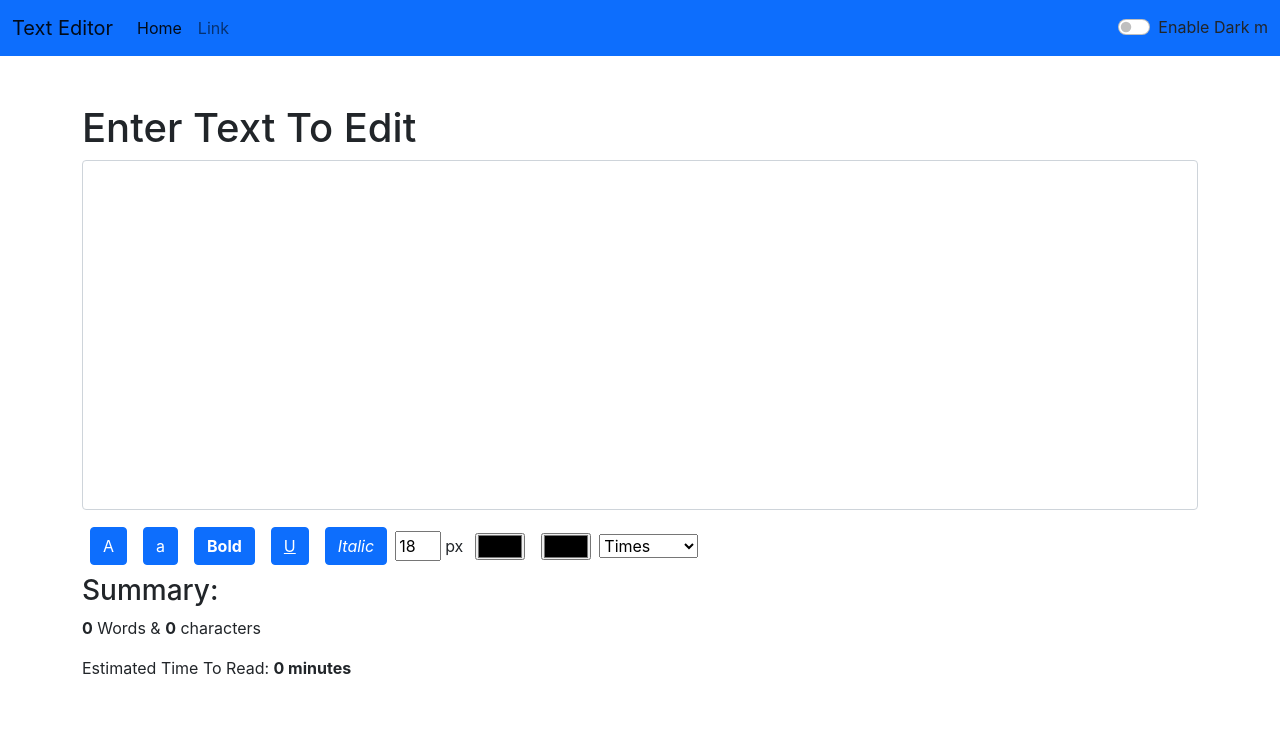
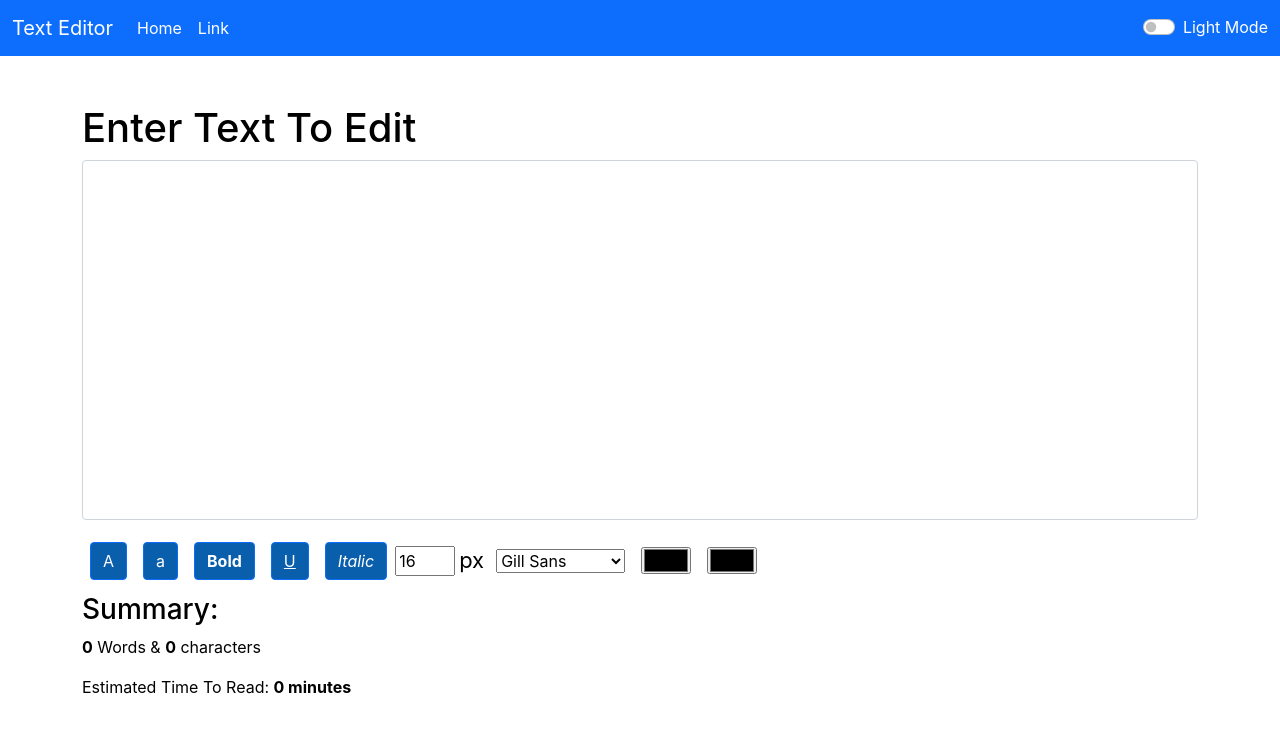
Before and after one commit to bijayrauniyar0/text_editor, a React (Create React App) app: page / in a window 1280 px wide. Shown: the top 732 px of the page. Built offline with nearby package versions, Linux system fonts and the light colour scheme.

Commit message:
dark mode

```diff
--- a/src/App.js
+++ b/src/App.js
@@ -7,19 +7,22 @@ function App() {
 
 const [mode, setMode] = useState('primary')
 
-  function toggleMode(){
+const toggleMode = () => {
   if(mode === 'primary'){
     setMode('dark')
+    document.body.style.backgroundColor = 'black'
   }else{
     setMode('primary')
+    document.body.style.backgroundColor = 'white'
   }
 }
 
+
   return (
    <>
-    <Navbar mode={mode} toggleMode = {toggleMode}/>
+    <Navbar mode={mode} toggleMode={toggleMode}/>
     <div className="container my-5">
-      <Editor/>
+      <Editor mode={mode}/>
     </div>
    </>
   );
--- a/src/components/Editor.css
+++ b/src/components/Editor.css
@@ -7,18 +7,10 @@
 
 }
 .text-editor.italic{
+    font-style: italic;
 
-    font-style: italic;
 }
-.font-size-input{
-    width: 46px;
+.text-bold.active,.underline-text.active,.italic-text.active{
+    background-color: rgb(7, 14, 119);
+
 }
-.text-bold.active{
-    background-color: rgb(0, 0, 156);
-}
-.underline-text.active{
-    background-color: rgb(0, 0, 156);
-}
-.italic-text.active{
-    background-color: rgb(0, 0, 156);
-}
--- a/src/components/Editor.js
+++ b/src/components/Editor.js
@@ -1,19 +1,22 @@
 import React, {useState} from 'react'
 import './Editor.css'
 
-export default function Editor() {
-    const[fontStyle, setFontStyle] = useState('')
+export default function Editor(props) {
     const [text, setText] = useState('')
     const [color, setColor] = useState('')
     const [bgColor, setBgColor] = useState('#fff')
-    const [fontSize, setFontSize] = useState('18')
+    const [fontSize, setFontSize] = useState(16)
+    const [fontFamily, setFontFamily] = useState('Gill Sans')
+
+    function handleFontFamily(event){
+        setFontFamily(event.target.value)
+    }
+
     function handleChange(event) {
         setText(event.target.value)
     }
-    function handleFontChange(event) {
-        let fontSize = event.target.value
-        console.log(fontSize)
-        setFontSize(fontSize)
+    function handleFontSize(event){
+        setFontSize(event.target.value)
     }
     function changeToUpperCase(){
         let newText = text.toUpperCase()
@@ -35,14 +38,12 @@ export default function Editor() {
         document.querySelector('.text-editor').classList.toggle('italic')
         document.querySelector('.italic-text').classList.toggle('active')
     }
+
     function changeColor(event){
         setColor(event.target.value)
     }
     function changeBgColor(event){
         setBgColor(event.target.value)
-    }
-    function changeFontStyle(event){
-        setFontStyle(event.target.value)
     }
 
     let wordCount = 0
@@ -55,35 +56,40 @@ export default function Editor() {
     }
   return (
     <>
-    <h1>Enter Text To Edit</h1>
+    <h1 style={{color: props.mode==='primary'? "black": "white"}}>Enter Text To Edit</h1>
     <div className="mb-3">
-        <textarea name="" id="myBox" rows="10" value={text} onChange={handleChange} className='form-control text-editor' style={{color, background: bgColor, fontSize: fontSize +"px", resize: "none", height:"350px", fontFamily: fontStyle}}></textarea>
+        <textarea name="" id="myBox" rows="10" value={text} onChange={handleChange} className='form-control text-editor' style={{color: props.mode==='primary'? "black": "white", background: props.mode==='primary'? "white": "#2b2b28", fontSize: fontSize+"px", resize: "none", height: "45vh", fontFamily: fontFamily}}></textarea>
 
     </div>
     <div className="d-flex flex-row align-items-center">
-        <button onClick={changeToUpperCase} className="btn btn-primary mx-2">A</button>
-        <button onClick={changeToLowerCase} className="btn btn-primary mx-2" >a</button>
-        <button onClick={changeToBold} className="btn btn-primary mx-2 text-bold" ><b>Bold</b></button>
-        <button onClick={changeToUnderline} className="btn btn-primary mx-2 underline-text" ><u>U</u></button>
-        <button onClick={changeToItalic} className="btn btn-primary mx-2 italic-text" ><i>Italic</i></button>
+        <button style={{backgroundColor: props.mode==='primary'? "#0a5fad": "#2b2b28"}} onClick={changeToUpperCase} className="btn btn-primary mx-2">A</button>
+        <button style={{backgroundColor: props.mode==='primary'? "#0a5fad": "#2b2b28"}} onClick={changeToLowerCase} className="btn btn-primary mx-2" >a</button>
+        <button style={{backgroundColor: props.mode==='primary'? "#0a5fad": "#2b2b28"}} onClick={changeToBold} className="btn btn-primary mx-2 text-bold" ><b>Bold</b></button>
+        <button style={{backgroundColor: props.mode==='primary'? "#0a5fad": "#2b2b28"}} onClick={changeToUnderline} className="btn btn-primary mx-2 underline-text" ><u>U</u></button>
+        <button style={{backgroundColor: props.mode==='primary'? "#0a5fad": "#2b2b28"}} onClick={changeToItalic} className="btn btn-primary mx-2 italic-text" ><i>Italic</i></button>
         <div className="d-flex flex-row align-items-center">
-            <input type="number" value={fontSize} onChange={handleFontChange} className='font-size-input' />
-            <p className='mx-1 my-2'>px</p>
+            <input type="number" style={{width: "60px"}} onChange={handleFontSize} value={fontSize}/>
+            <p className="my-2 mx-1" style={{fontSize: "22px", color: props.mode==='primary'? "black": "white"}}>px</p>
         </div>
+
+        <select className="mx-2" id="" onChange={handleFontFamily} >
+            <option value="Gill Sans">Gill Sans</option>
+            <option value="Calibri">Calibri</option>
+            <option value="Trebuchet MS">Trebuchet MS</option>
+            <option value="Segoe UI">Segoe UI</option>
+            <option value="Roboto">Roboto</option>
+            <option value="sans-serif">sans-serif</option>
+            <option value="Arial">Arial</option>
+            <option value="Times New Roman">Times</option>
+        </select>
+
         <input type="color" className="mx-2" onChange={changeColor} id="color"/>
         <input type="color" className="mx-2" onChange={changeBgColor} id="color"/>
-        <select onChange={changeFontStyle} id="">
-            <option value="Times">Times</option>
-            <option value="Arial">Arial</option>
-            <option value="Verdana">Verdana</option>
-            <option value="Geneva">Geneva</option>
-            <option value="Tahoma">Tahoma</option>
-            <option value="sans-serif">sans-serif</option>
-        </select>
+
     </div>
-    <h3 className='my-2'>Summary:</h3>
-    <p><b>{wordCount}</b> Words & <b>{text.length}</b> characters</p>
-    <p>Estimated Time To Read: <b>{wordCount*0.0008.toFixed(5)} minutes</b></p>
+    <h3 className='my-2' style={{color: props.mode==='primary'? "black": "white"}}>Summary:</h3>
+    <p style={{color: props.mode==='primary'? "black": "white"}}><b>{wordCount}</b> Words & <b>{text.length}</b> characters</p>
+    <p style={{color: props.mode==='primary'? "black": "white"}}>Estimated Time To Read: <b>{wordCount*0.0008.toFixed(5)} minutes</b></p>
     </>
   )
 }
--- a/src/components/Navbar.js
+++ b/src/components/Navbar.js
@@ -1,29 +1,30 @@
 import React from 'react'
 
-export default function Navbar() {
+export default function Navbar(props) {
   return (
     <>
-    <nav className="navbar navbar-expand-lg navbar-light bg-primary">
+    <nav className={`navbar navbar-expand-lg navbar-light bg-${props.mode}`}>
   <div className="container-fluid">
-    <a className="navbar-brand" href="#">Text Editor</a>
+    <a className="navbar-brand" href="#" style={{color:"white"}}>Text Editor</a>
     <button className="navbar-toggler" type="button" data-bs-toggle="collapse" data-bs-target="#navbarSupportedContent" aria-controls="navbarSupportedContent" aria-expanded="false" aria-label="Toggle navigation">
       <span className="navbar-toggler-icon"></span>
     </button>
     <div className="collapse navbar-collapse" id="navbarSupportedContent">
       <ul className="navbar-nav me-auto mb-2 mb-lg-0">
         <li className="nav-item">
-          <a className="nav-link active" aria-current="page" href="#">Home</a>
+          <a className="nav-link active" aria-current="page" href="#" style={{color:"white"}}>Home</a>
         </li>
         <li className="nav-item">
-          <a className="nav-link" href="#">Link</a>
+          <a className="nav-link" href="#" style={{color:"white"}}>Link</a>
         </li>
       </ul>
-      <div className="form-check form-switch">
-        <input className="form-check-input" type="checkbox" id="flexSwitchCheckDefault"/>
-        <label className="form-check-label" for="flexSwitchCheckDefault">Enable Dark m</label>
+    </div>
+      <div class="form-check form-switch">
+        <input class="form-check-input" style={{backgroundColor: props.mode==="primary" ? "white":"black"}} onClick={props.toggleMode} type="checkbox" id="flexSwitchCheckDefault"/>
+          <label class="form-check-label" for="flexSwitchCheckDefault" style={{color:"white"}}>{props.mode==="primary"?"Light Mode":"Dark Mode"}</label>
       </div>
-    </div>
   </div>
+
 </nav>
     </>
   )
```
Lines whose indentation alone changed are shown as unchanged.
